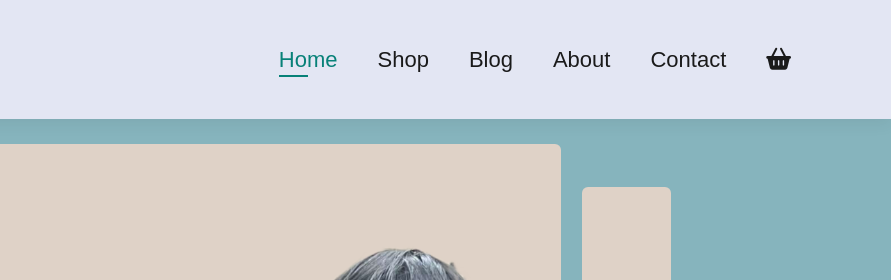
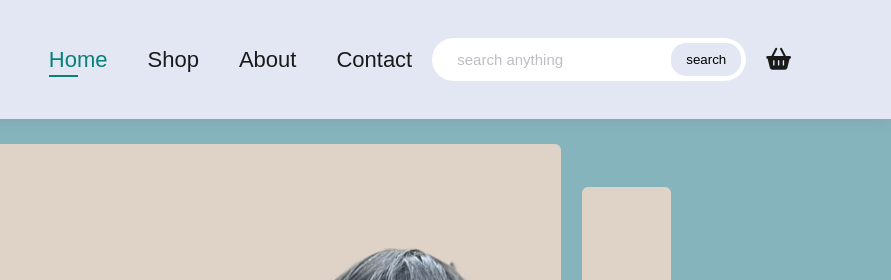
Before and after one commit to Ronint-chan/Midterm-Website, a plain HTML site: page index.html in a window 1280 px wide. Shown: the top 280 px of the page, 389-1280 px from the left. Drawn offline with nearby package versions, Linux system fonts and the light colour scheme.

Commit message:
fix not done

```diff
--- a/index.html
+++ b/index.html
@@ -20,9 +20,12 @@
             <ul id="navbar">
                 <li><a href="index.html" class="active">Home</a></li>
                 <li><a href="shop.html">Shop</a></li>
-            <li><a href="blog.html">Blog</a></li>
                 <li><a href="about.html">About</a></li>
                 <li><a href="contact.html">Contact</a></li>
+                <form class="search-bar" onsubmit="return goToShop();">
+                    <input type="text" placeholder="search anything" name="q" id="searchInput" onkeyup="search()">
+                    <button type="submit" class="searching">search</button>
+                </form>
                 <li id="lg-bag"><a href="cart.html"><i class="fa fa-shopping-basket" aria-hidden="true"></i></a></li>
                 <a href="#" id="close"><i class="fa fa-times"></i></a>
             </ul>
@@ -547,6 +550,16 @@
         </div>
     </footer>
 
+    <script>
+        function goToShop() {
+            const query = document.getElementById("searchInput").value.trim();
+            if (query) {
+                // ไปที่ shop.html พร้อมส่งคำค้นใน URL
+                window.location.href = "shop.html?search=" + encodeURIComponent(query);
+            }
+            return false; // ป้องกันการ reload หน้า
+        }
+    </script>
     <script src="script.js"></script>
     <script src="jQuery.js"></script>
     <script>
--- a/style.css
+++ b/style.css
@@ -134,6 +134,41 @@ body {
     position: absolute;
     bottom: -4px;
     left: 20px;
+}
+
+#navbar .search-bar {
+    display: flex;
+    background: #ffffff;
+    padding: 5px;
+    border-radius: 60px;
+}
+
+#header #navbar .search-bar input{
+    padding: 8px 15px;
+    flex: 1;
+    border: 0;
+    outline: none;
+    font-size: 15px;
+    color: #1a1a1a;
+    border-radius: 10px;
+    margin: 0 0 0 5px;
+}
+
+::placeholder {
+    color: #bebdc5;
+}
+
+#navbar .search-bar .searching {
+    border: 0;
+    border-radius: 15px;
+    padding: 8px 15px;
+    background: #e3e6f3;
+    cursor: pointer;
+}
+
+#navbar .search-bar .searching:hover {
+    background-color: #86B4BD;
+    transition: 0.3s;
 }
 
 #mobile {
```
Also changed, not shown: script.js (+26 -0 lines), shop.html (+44 -1 lines). Lines whose indentation alone changed are shown as unchanged.
